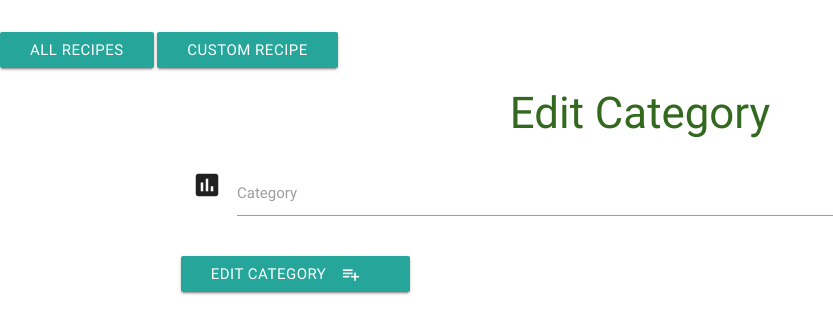
After one commit to Code-Institute-Submissions/Recipes-3, a Flask app: template templates/editcategory.html in a window 1280 px wide. The commit adds this page. Shown: the top 334 px of the page, without its empty margins (0-833 px from the left). Run offline with Flask 2, Linux system fonts and the light colour scheme; the template is opened without the code that fills it, so the values that code supplies are empty; some libraries are stand-ins or nearby versions.

Commit message:
Update Categories

```diff
--- a/app.py
+++ b/app.py
@@ -42,6 +42,40 @@ def edit_recipe(recipe_id):
     all_categories = mongo.db.categories.find()
     return render_template("editrecipe.html", recipe=the_recipe, categories=all_categories)
 
+@app.route('/update_recipe/<recipe_id>', methods=["POST"])
+def update_recipe(recipe_id):
+    recipes = mongo.db.recipes
+    recipes.update( {'_id': ObjectId(recipe_id)},
+    {   'recipe_name':request.form.get('recipe_name'),
+        'recipe_category':request.form.get('recipe_category'),
+        'recipe_ingredients': request.form.get('recipe_ingredients'),
+        'recipe_diretions': request.form.get('recipe_directions'),
+    })
+    return redirect(url_for("get_recipes"))
+
+@app.route('/delete_recipe/<recipe_id>')
+def delete_recipe(recipe_id):
+	mongo.db.recipes.remove({'_id': ObjectId(recipe_id)})
+	return redirect(url_for('get_recipes'))
+
+@app.route('/get_categories')
+def get_categories():
+    return render_template('categories.html',
+    categories=mongo.db.categories.find())
+
+@app.route('/edit_category/<category_id>')
+def edit_category(category_id):
+    return render_template('editcategory.html',
+    category=mongo.db.categories.find_one({'_id': ObjectId(category_id)}))
+
+@app.route('/update_category/<category_id>')
+def update_category(category_id):
+    mongo.db.categories.update(
+        {'_id': ObjectId(category_id)},
+        {'name': request.form.get('name')})
+    return redirect(url_for('get_categories'))
+
+
 
 if __name__ == "__main__":
     app.run(host=os.environ.get("IP"),
--- /dev/null
+++ b/templates/editcategory.html
@@ -0,0 +1,23 @@
+{% extends "base.html" %}
+{% block content %}
+
+<h3 class="light-green-text text-darken-4 center-align">Edit Category</h3>
+
+<div class="row">
+    <form action="{{ url_for('update_category', category_id=category._id) }}"  method="POST" class="col s12">
+        <div class="row">
+            <div class="input-field col s12">
+              <i class="material-icons prefix">poll</i>
+              <input id="name" name="name" type="text" class="validate" value="{{category.name}}">
+              <label for="icon_prefix">Category</label>
+            </div>
+        </div>
+        <div class="row">
+            <button class="btn waves-effect waves-light" type="submit" name="action">Edit Category
+                <i class="material-icons right">playlist_addd</i>
+            </button>
+        </div>
+    </form>
+</div>
+
+{% endblock %}
--- a/templates/recipes.html
+++ b/templates/recipes.html
@@ -7,7 +7,7 @@
     <div class="collapsible-header">
         <div class="recipe_header col s3">
             <i class="material-icons">expand_more</i>
-            <a class="waves-effect waves-light btn btn_small">Done</a>
+            <a href="{{url_for('delete_recipe', recipe_id=recipe._id)}}" class="waves-effect waves-light btn btn_small green">Del</a>
             <a href="{{url_for('edit_recipe', recipe_id=recipe._id)}}" class="waves-effect waves-light btn btn_small green">Edit</a>
             <strong>{{recipe.recipe_name}}</strong>
         </div>
```
Also changed, not shown: templates/categories.html (added, +25 -0 lines), templates/editrecipe.html (+7 -7 lines).
